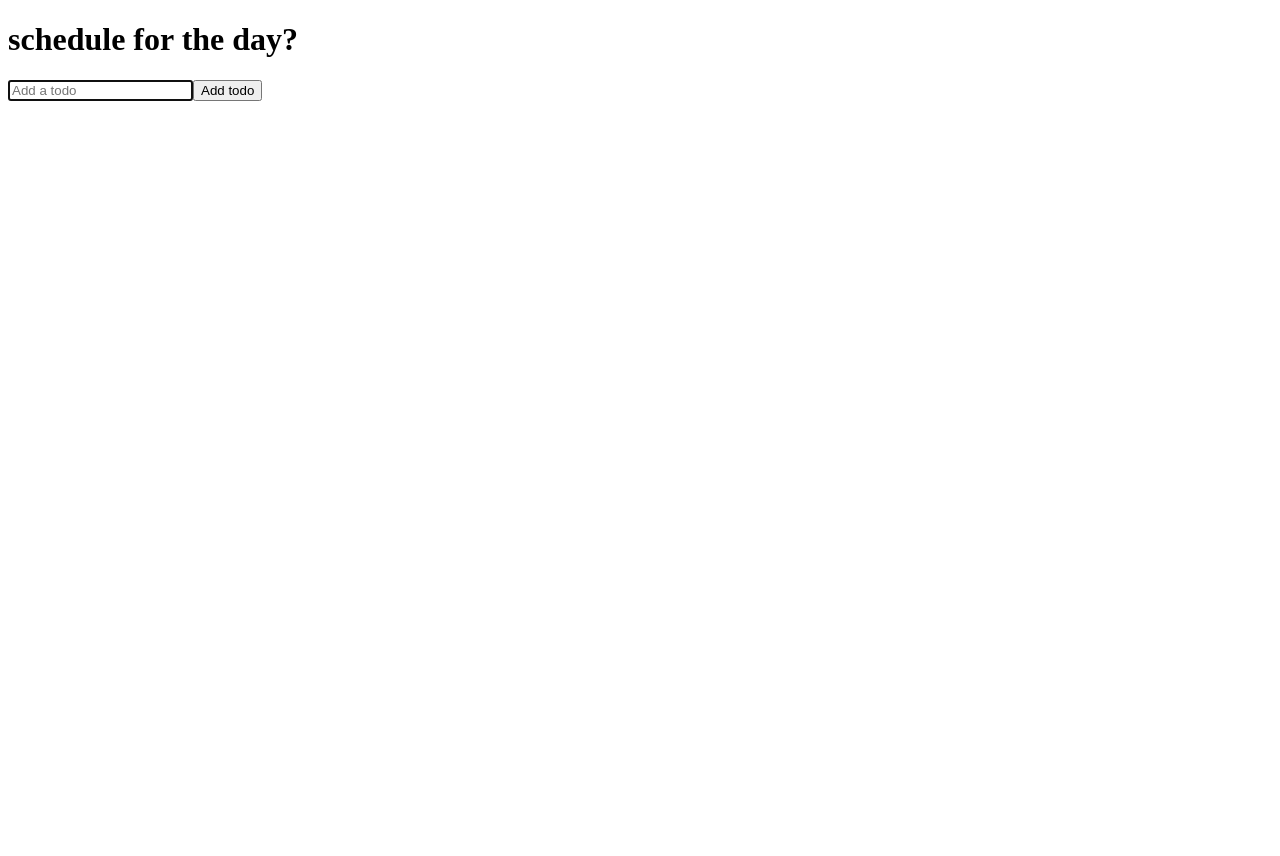
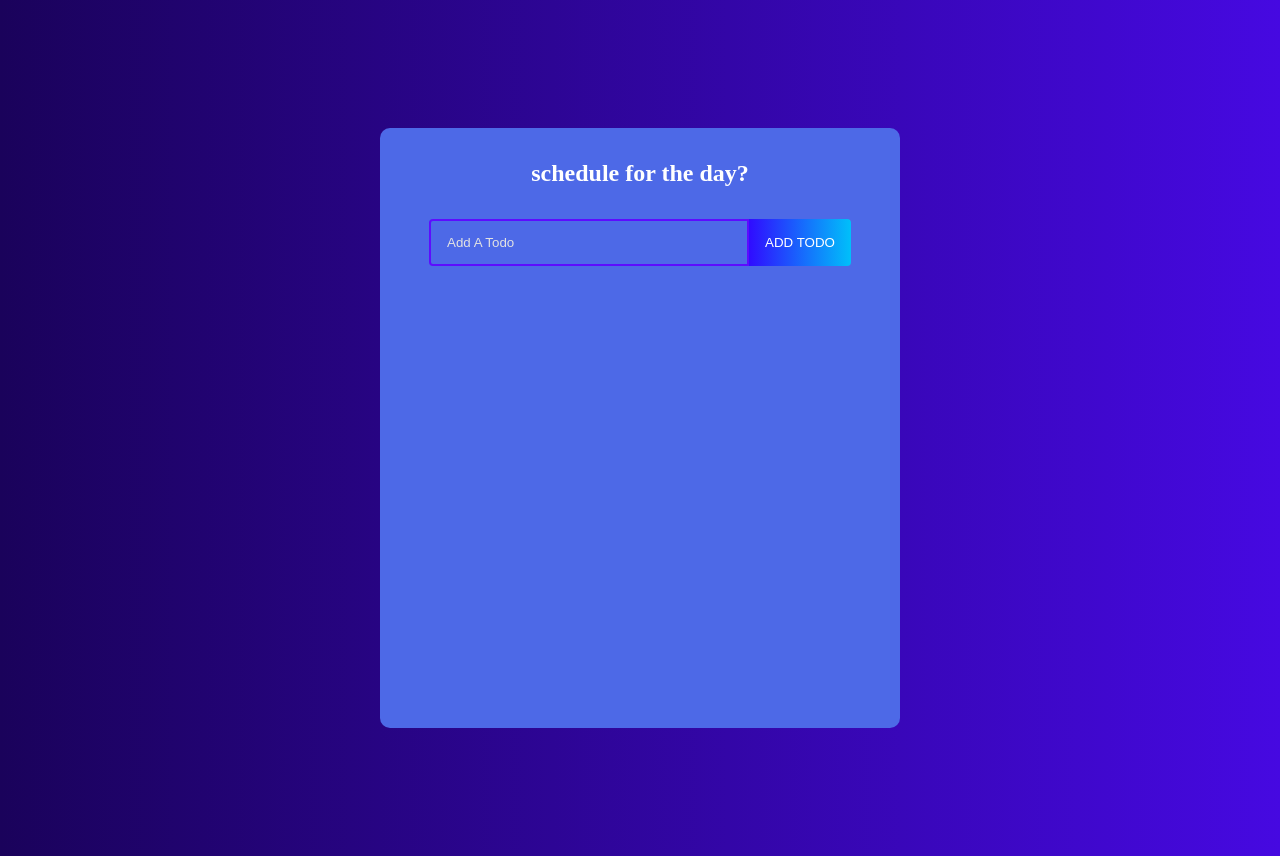
Before and after one commit to nnatahihechi/my-app, a React (Create React App) app: page / in a window 1280 px wide. Before the commit the page ends 800 px from the top, so only its background shows below. Built offline with nearby package versions, Linux system fonts and the light colour scheme.

Commit message:
updated myAPP

```diff
--- a/src/App.css
+++ b/src/App.css
@@ -1,3 +1,143 @@
 *{
+  box-sizing: border-box;
+  margin: 0;
+  padding: 0;
+  /* font-family: 'Trebuchet MS', 'Lucida Sans Unicode', 'Lucida Grande', 'Lucida Sans', Arial, sans-serif; */
 
 }
+body{
+  background: linear-gradient(
+    90deg,
+      rgb(26, 2, 91) 0%,
+      rgb(70, 9, 225) 100%
+    )
+}
+.todo-app{
+  display: flex;
+    flex-direction: column;
+    justify-content: start;
+    width: 520px;
+    min-height: 600px;
+    background: #4d69e7;
+    text-align: center;
+    margin: 128px auto;
+    border-radius: 10px;
+    padding-bottom: 32px;
+}
+
+h1 {
+  margin: 32px 0;
+  color: rgb(255, 255, 255);
+  font-size: 1.5rem;
+}
+p{
+  color: rgb(255, 255, 255);
+  font-size: 0.8rem;
+}
+img{
+  display: flex;
+    flex-direction: row;
+    position: relative;
+    align-items: center;
+    height: 2rem;
+    width: 2rem;
+}
+.complete {
+  text-decoration: line-through;
+  opacity: 0.4;
+}
+.todo-form{
+  margin: bottom 32px;
+}
+.todo-input{
+  padding:14px 32px 14px 16px;
+  border-radius: 4px 0 0 4px;
+  border: 2px solid #5d0cff;
+  outline: none;
+  width: 320px;
+  background: transparent;
+  color: #fff;
+  text-transform: capitalize;
+
+}
+ .todo-input::placeholder {
+  color: #e2e2e2;
+}
+.todo-button{
+  padding: 16px;
+  border:none;
+  border-radius: 0 4px 4px 0;
+  cursor: pointer;
+  outline: none;
+  background: linear-gradient(
+    90deg,
+    rgb(48, 12, 255) 0%,
+    rgb(0, 192, 250) 100%
+  );
+  color: #fff;
+  /* text-transform: capitalize; */
+  text-transform: uppercase;
+}
+
+.todo-input.edit {
+  border: 2px solid #149fff;
+}
+.todo-button.edit {
+  background: linear-gradient(
+      90deg,
+      rgba(20, 159, 255, 1) 0%,
+      rgba(17, 122, 255, 1) 100%
+    );
+    padding: 16px 22px;
+  }
+  .todo-container {
+    display: flex;
+    flex-direction: row;
+    position: relative;
+  }
+  .todo-row {
+    display: flex;
+    justify-content: space-between;
+    align-items: center;
+    margin: 4px auto;
+    color: #fff;
+    background: linear-gradient(
+      90deg,
+      rgb(59, 20, 255) 0%,
+      rgb(176, 175, 175) 100%
+    );
+
+    padding: 16px;
+    border-radius: 5px;
+    width: 90%;
+  }
+
+  .todo-row:nth-child(3n + 2) {
+    background: linear-gradient(
+      90deg,
+      rgb(255, 210, 12) 0%,
+      rgba(250, 0, 135, 1) 100%
+    );
+  }
+  .todo-row:nth-child(4n + 3) {
+    background: linear-gradient(
+      90deg,
+      rgba(20, 159, 255, 1) 0%,
+      rgba(17, 122, 255, 1) 100%
+    );
+  }
+  .icons {
+    display: flex;
+    align-items: center;
+    font-size: 24px;
+    cursor: pointer;
+  }
+
+  .delete-icon {
+    margin-right: 5px;
+    color: #fff;
+  }
+
+  .edit-icon {
+    color: #fff;
+  }
```
